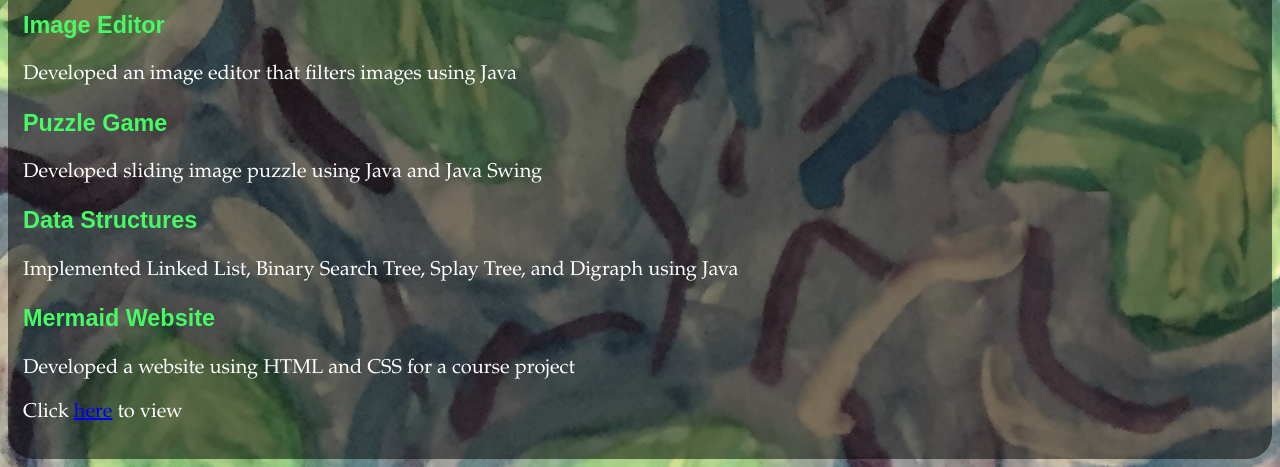
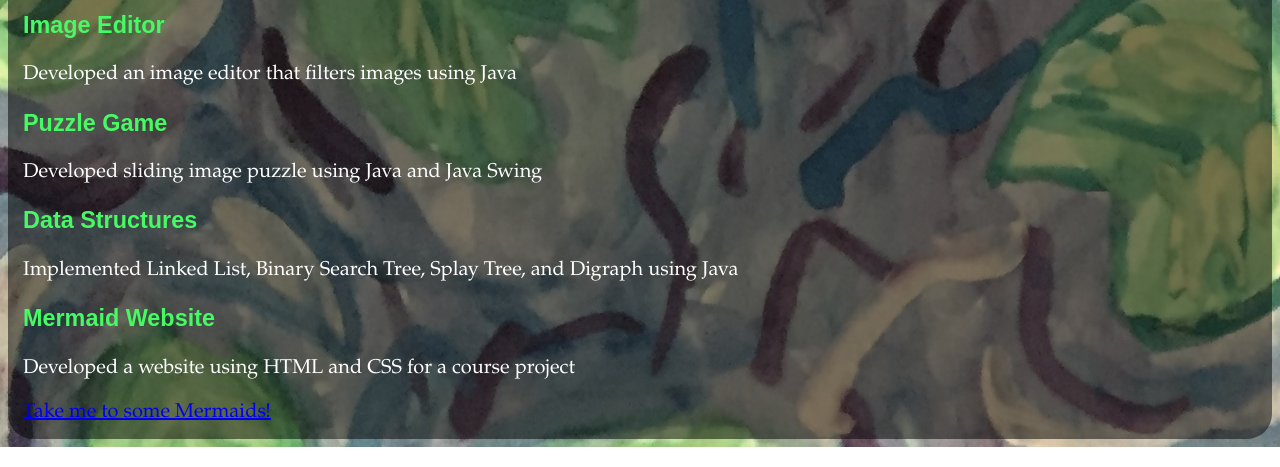
Before and after one commit to smganci/smganci.github.io, a plain HTML site: page projects.html in a window 1280 px wide. Shown: the part 380-847 px from the top of the page. Drawn offline with Linux system fonts and the light colour scheme.

Commit message:
Update projects.html
changed button

```diff
--- a/projects.html
+++ b/projects.html
@@ -40,7 +40,7 @@
         <p>Implemented Linked List, Binary Search Tree, Splay Tree, and Digraph using Java</p>
         <h3>Mermaid Website</h3>
         <p>Developed a website using HTML and CSS for a course project</p>
-        <p>Click <a href="http://www.cs.unc.edu/Courses/comp426-f17/users/smganci/a1/a1.html">here</a> to view</p>
+        <a href="http://www.cs.unc.edu/Courses/comp426-f17/users/smganci/a1/a1.html">Take me to some Mermaids!</a>
 
     </div>
 
```
